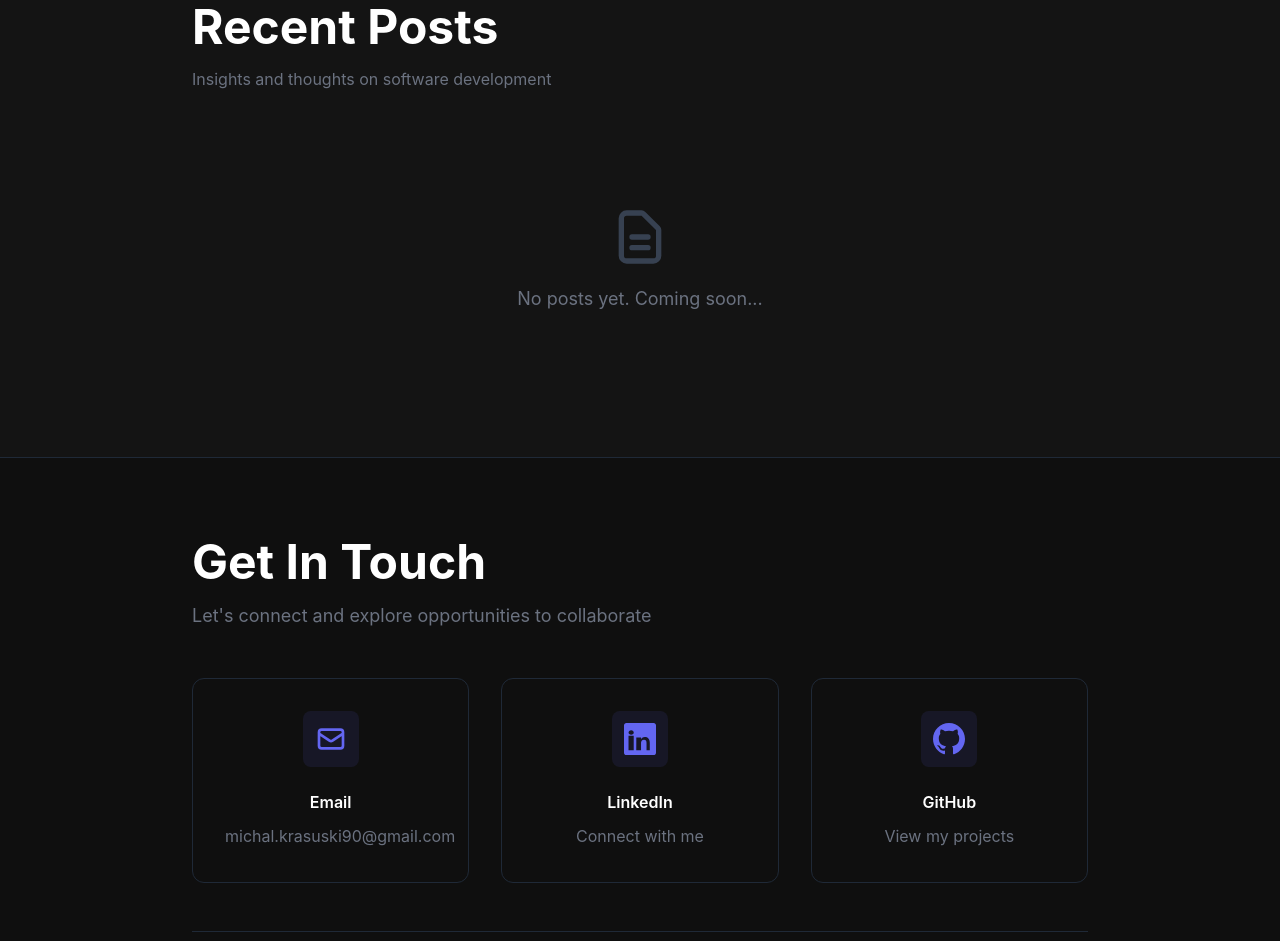
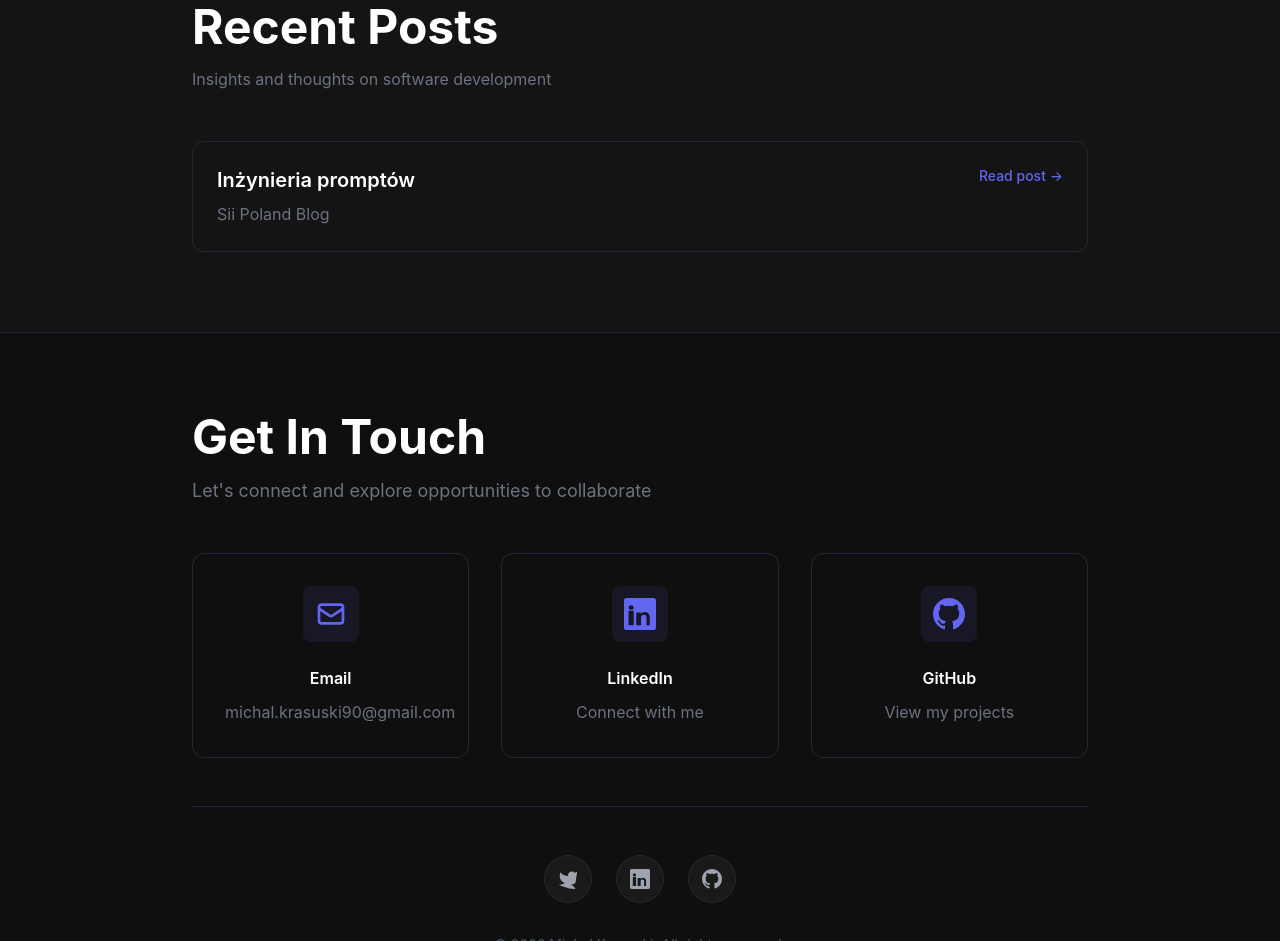
Before and after one commit to michaelkrasuski/portfolio, a website: page index.html in a window 1280 px wide. Shown: the part 1653-2594 px from the top of the page. Drawn offline with nearby package versions, Linux system fonts and the light colour scheme; files that its build step writes are made by us from their sources.

Commit message:
added new post

```diff
--- a/index.html
+++ b/index.html
@@ -213,12 +213,15 @@
             <p class="text-gray-500 mb-12">Insights and thoughts on software development</p>
 
             <div class="space-y-6">
-                <div class="text-center py-16">
-                    <svg class="w-16 h-16 mx-auto text-gray-700 mb-4" fill="none" stroke="currentColor" viewBox="0 0 24 24">
-                        <path stroke-linecap="round" stroke-linejoin="round" stroke-width="2" d="M9 12h6m-6 4h6m2 5H7a2 2 0 01-2-2V5a2 2 0 012-2h5.586a1 1 0 01.707.293l5.414 5.414a1 1 0 01.293.707V19a2 2 0 01-2 2z" />
-                    </svg>
-                    <p class="text-gray-500 text-lg">No posts yet. Coming soon...</p>
-                </div>
+                <a href="https://sii.pl/blog/inzynieria-promptow/" target="_blank" rel="noopener noreferrer" class="group block p-6 rounded-xl border border-gray-800 hover:border-accent/50 hover:bg-dark-secondary/40 transition">
+                    <div class="flex items-start justify-between gap-4">
+                        <div>
+                            <h3 class="text-xl font-semibold text-white group-hover:text-accent transition">Inżynieria promptów</h3>
+                            <p class="text-gray-500 mt-2">Sii Poland Blog</p>
+                        </div>
+                        <span class="text-accent text-sm font-medium whitespace-nowrap">Read post →</span>
+                    </div>
+                </a>
             </div>
         </div>
     </section>
--- a/package.json
+++ b/package.json
@@ -5,7 +5,8 @@
   "main": "index.html",
   "scripts": {
     "dev": "tailwindcss -i ./src/input.css -o ./dist/output.css --watch",
-    "build": "tailwindcss -i ./src/input.css -o ./dist/output.css"
+    "build": "tailwindcss -i ./src/input.css -o ./dist/output.css",
+    "serve": "concurrently \"npm:dev\" \"http-server . -p 5500 -c-1\""
   },
   "keywords": [
     "portfolio",
@@ -14,6 +15,8 @@
   "author": "Michael Krasuski",
   "license": "MIT",
   "devDependencies": {
+    "concurrently": "^9.2.1",
+    "http-server": "^14.1.1",
     "tailwindcss": "^3.4.0"
   }
 }
```
Also changed, not shown: 1 other file.
